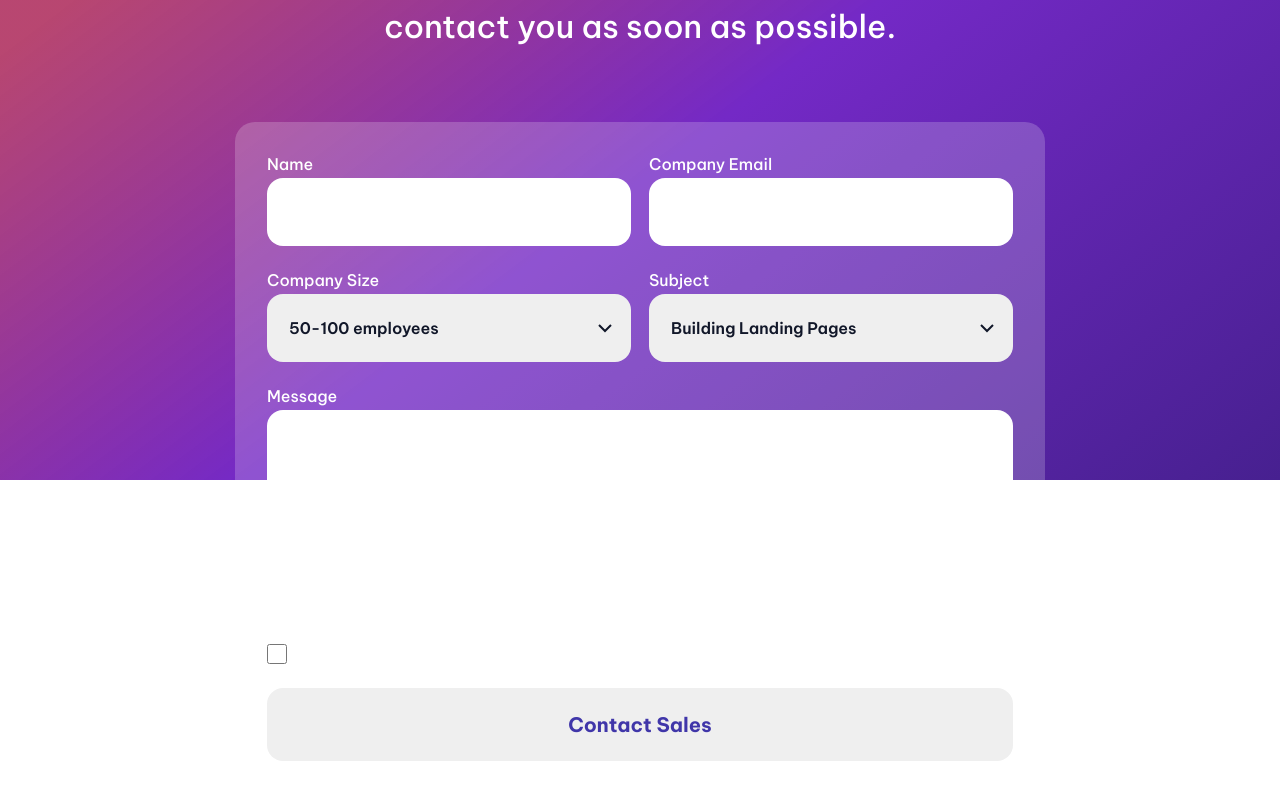
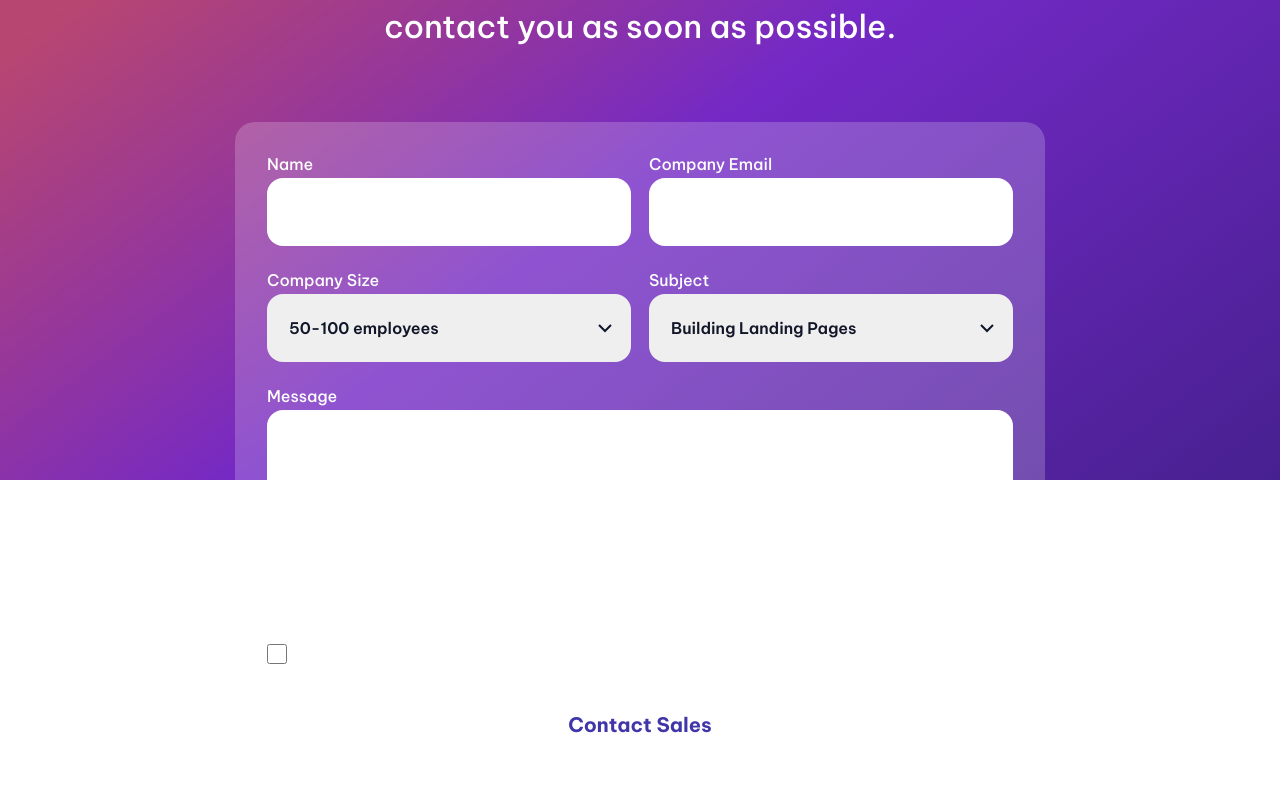
Before and after one commit to Nimus-oes/frontend-react, a React (Vite) app in the folder 01-ContactForm/: page / in a window 1280 px wide. Shown: the part 320-1120 px from the top of the page. Built offline with nearby package versions, Linux system fonts and the light colour scheme.

Commit message:
Add background color to button

```diff
--- a/01-ContactForm/src/App.css
+++ b/01-ContactForm/src/App.css
@@ -98,6 +98,7 @@
   font-size: 20px;
   padding: 24px 0;
   color: rgb(64, 54, 169);
+  background-color: rgb(255, 255, 255);
 }
 
 .checkbox {
```
